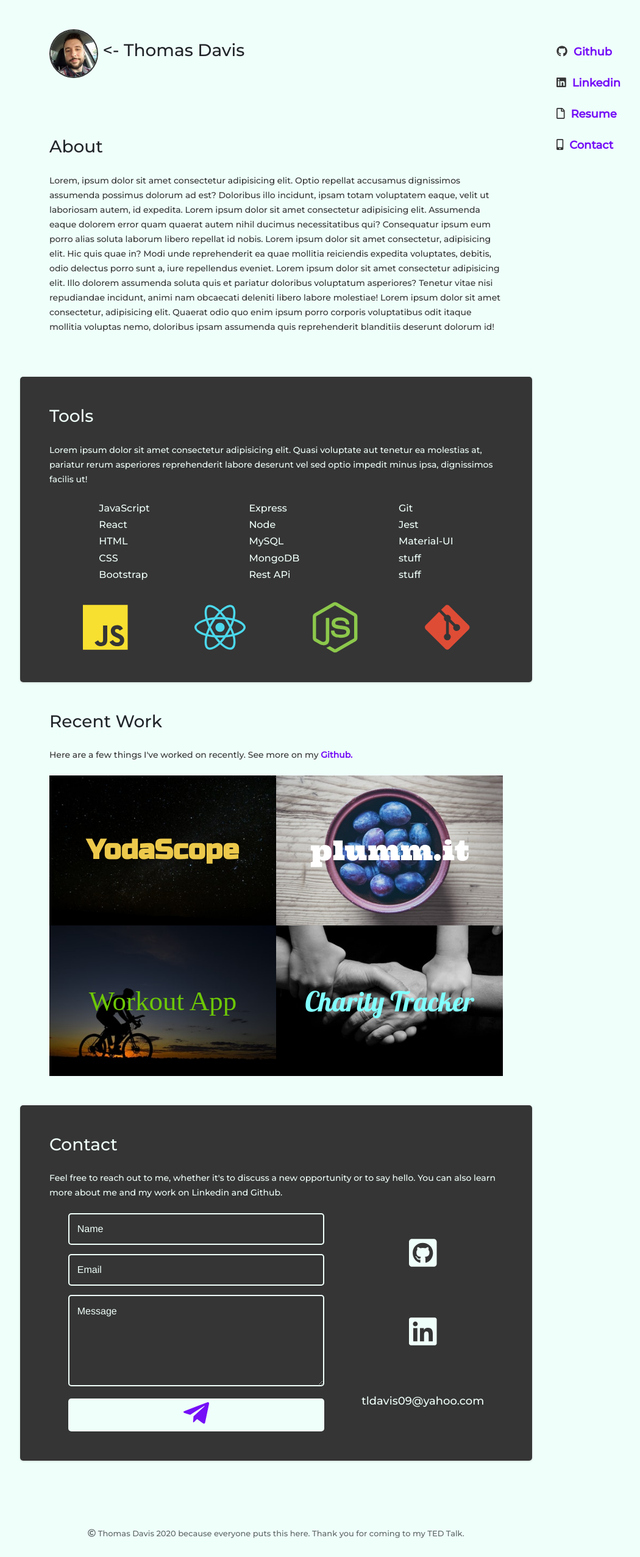
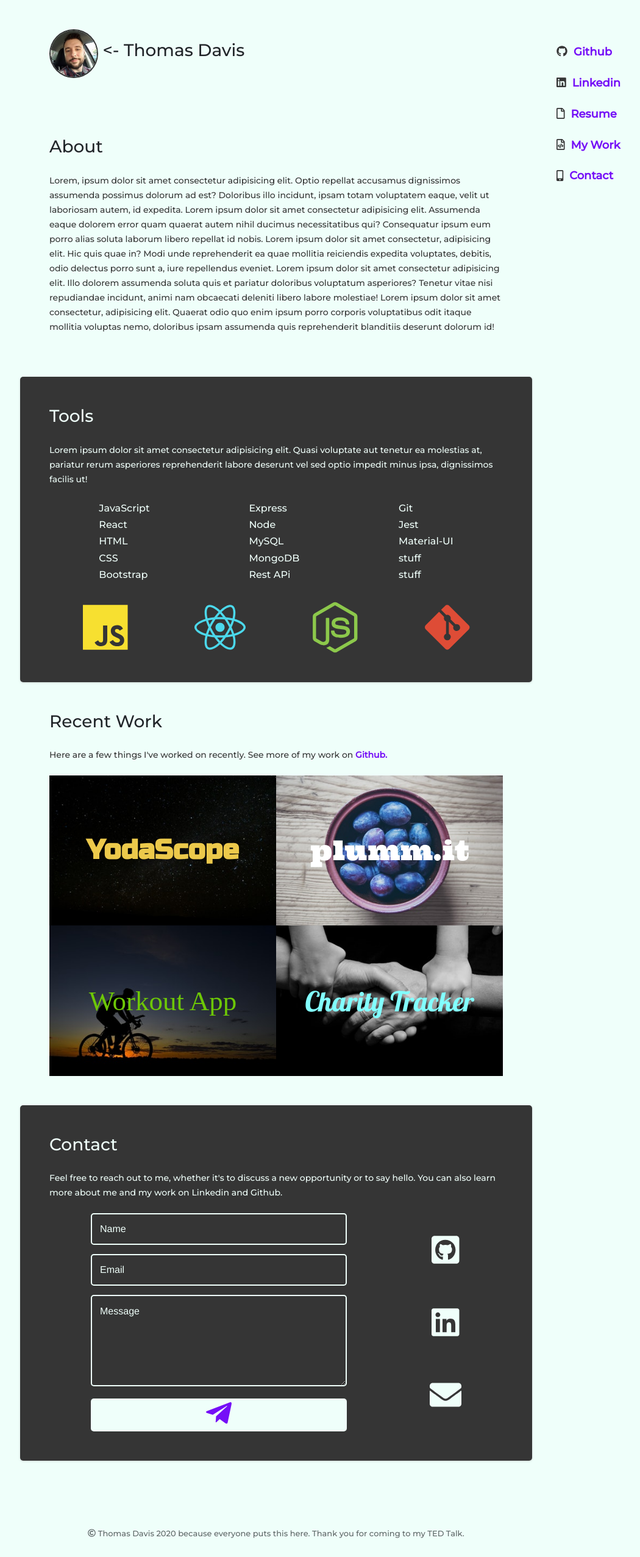
Before and after one commit to tldav/portfolio, a React (Create React App) app: page / in a window 1280 px wide. Shown: the whole page at 61% size, without its empty margins (187-1237 px from the left). Built offline with nearby package versions, Linux system fonts and the light colour scheme; a web font is replaced by a local one.

Commit message:
the contact section is complete. Hopefully I can find an elegant way to list my email somewhere on the page in the future instead of just having the email fa icon.

```diff
--- a/src/components/NavList.jsx
+++ b/src/components/NavList.jsx
@@ -1,8 +1,8 @@
 import React from "react";
 import { FontAwesomeIcon } from "@fortawesome/react-fontawesome";
 import { faGithub, faLinkedin } from "@fortawesome/free-brands-svg-icons";
-import { faFile } from "@fortawesome/free-regular-svg-icons";
-import { faMobileAlt } from "@fortawesome/free-solid-svg-icons";
+import { faFile, faFileCode } from "@fortawesome/free-regular-svg-icons";
+import { faMobileAlt, faCode } from "@fortawesome/free-solid-svg-icons";
 import "../stylesheets/Nav.css";
 
 const NavList = () => {
@@ -39,6 +39,12 @@ const NavList = () => {
 				<FontAwesomeIcon className="pap" icon={faFile} />{" "}
 			</li>
 			<li>
+				<a href="#projects" rel="noopener noreferrer">
+					My Work
+				</a>
+				<FontAwesomeIcon className="pap" icon={faFileCode} />
+			</li>
+			<li>
 				<a href="#contact" rel="noopener noreferrer">
 					Contact
 				</a>
--- a/src/sections/Contact.jsx
+++ b/src/sections/Contact.jsx
@@ -2,16 +2,10 @@ import React, { useState } from "react";
 import { FontAwesomeIcon } from "@fortawesome/react-fontawesome";
 import {
 	faTelegramPlane,
-	faGithub,
 	faLinkedin,
-	faLinkedinIn,
 	faGithubSquare
 } from "@fortawesome/free-brands-svg-icons";
-import {
-	faSquare,
-	faCircle,
-	faChevronDown
-} from "@fortawesome/free-solid-svg-icons";
+import { faEnvelope } from "@fortawesome/free-solid-svg-icons";
 import "../stylesheets/Contact.css";
 
 const Contact = () => {
@@ -37,11 +31,6 @@ const Contact = () => {
 	return (
 		<div className="stage dark" id="contact">
 			<h1>Contact </h1>
-			{/* <p>
-				here's a form contact me blah blah fill it out or don't red fox
-				jumped over the sleepy dog while the cat watched from the
-				closet.{" "}
-			</p> */}
 			<p>
 				Feel free to reach out to me, whether it's to discuss a new
 				opportunity or to say hello. You can also learn more about me
@@ -54,8 +43,9 @@ const Contact = () => {
 					action="https://formspree.io/xleppyja"
 					method="POST"
 				>
-					{/* <p>here's a form contact me blah</p> */}
-					{/* <label htmlFor="name">Name</label> */}
+					{/* <label htmlFor="name" style={{fontSize: "15px"}}>
+						Use the form or email to tldavis09@yahoo.com
+					</label> */}
 					<input
 						className="input-style"
 						type="text"
@@ -64,8 +54,6 @@ const Contact = () => {
 						onFocus={(e) => (e.target.placeholder = "")}
 						onBlur={(e) => (e.target.placeholder = "Name")}
 					/>
-					{/* <label htmlFor="email">Email</label> */}
-
 					<input
 						className="input-style"
 						type="email"
@@ -74,8 +62,6 @@ const Contact = () => {
 						onFocus={(e) => (e.target.placeholder = "")}
 						onBlur={(e) => (e.target.placeholder = "Email")}
 					/>
-					{/* <label htmlFor="message">Message</label> */}
-
 					<textarea
 						className="input-style"
 						rows="4"
@@ -103,12 +89,9 @@ const Contact = () => {
 				</form>
 
 				<div className="contact-info-flex-container">
-					{/* <FontAwesomeIcon
-						className="contact-icons absol purple layer-2 square"
-						icon={faSquare}
-					/> */}
 					<FontAwesomeIcon
 						className="contact-icons"
+						title="https://www.github.com/tldav"
 						icon={faGithubSquare}
 						onClick={() =>
 							window.open(
@@ -119,6 +102,7 @@ const Contact = () => {
 					/>
 					<FontAwesomeIcon
 						className="contact-icons"
+						title="https://www.linkedin.com/in/tldav/"
 						icon={faLinkedin}
 						onClick={() =>
 							window.open(
@@ -127,24 +111,14 @@ const Contact = () => {
 							)
 						}
 					/>
-					{/* <a
-						href="https://www.linkedin.com/in/tldav/"
-						target="_blank"
-						rel="noopener noreferrer"
-					>
-						<FontAwesomeIcon
-							className="contact-icons"
-							icon={faLinkedin}
-						/>
-					</a> */}
-					<h6
+					<FontAwesomeIcon
 						className="contact-icons"
+						title="tldavis09@yahoo.com"
+						icon={faEnvelope}
 						onClick={() =>
 							window.open("mailto:tldavis09@yahoo.com")
 						}
-					>
-						tldavis09@yahoo.com
-					</h6>
+					/>
 				</div>
 			</div>
 		</div>
--- a/src/sections/Projects.jsx
+++ b/src/sections/Projects.jsx
@@ -16,8 +16,8 @@ const Projects = () => {
 		<div id="projects" className="stage">
 			<h1>Recent Work</h1>
 			<p>
-				Here are a few things I've worked on recently. See more on my{" "}
-				{githubLink}
+				Here are a few things I've worked on recently. See more of my
+				work on {githubLink}
 			</p>
 			<div className="proj-container">
 				{projectInfo.map((project) => {
--- a/src/stylesheets/Contact.css
+++ b/src/stylesheets/Contact.css
@@ -74,14 +74,21 @@
 
 .contact-icons:hover {
 	transform: scale(1.25);
-	/* background-color: #750ff7; */
 }
 
-.contact-info-flex-container h6 {
+.success {
 	font-size: 18px;
+	font-weight: bolder;
+	text-align: center;
+}
+.error {
+	font-weight: bolder;
+	font-size: 18px;
+	text-align: center;
+	color: rgb(235, 108, 129);
 }
 
-@media (max-width: 430px) {
+@media (max-width: 300px) {
 	.contact-icons {
 		font-size: 38px;
 	}
@@ -91,7 +98,16 @@
 	}
 }
 
-@media (max-width: 687px) {
+@media (max-width: 470px) {
+	.contact-info-flex-container {
+		justify-content: space-between;
+	}
+	.contact-icons {
+		margin: 0;
+	}
+}
+
+@media (max-width: 615px) {
 	.contact-flex-container {
 		flex-flow: column-reverse wrap;
 	}
@@ -100,98 +116,9 @@
 	}
 	.contact-info-flex-container {
 		flex-flow: row wrap;
-		/* text-align: left; */
-		justify-content: space-around;
-		padding: 40px 0;
+		justify-content: space-between;
 		align-items: center;
-	}
-	.contact-icons {
-		/* margin: 0 auto; */
-		/* padding: 20px; */
-	}
-
-	.contact-info-flex-container h6 {
-		margin: 0 auto;
-		/* padding-top: 20px; */
+		margin-bottom: 35px;
+		margin-top: 13px;
 	}
 }
-
-/* next breakpoint? 467 is when the row first wraps  ----- 525 is next breakpoint? i think  */
-
-@media (max-width: 705px) and (min-width: 688px) {
-	.contact-flex-container {
-		justify-content: space-between;
-	}
-}
-
-.square {
-	/* margin-left: -20%; */
-	color: rgb(53, 53, 53);
-	/* z-index: -1; */
-}
-
-.square:hover {
-	color: #750ff7;
-	margin-left: -20%;
-}
-
-.github {
-	/* margin-left: -20%; */
-	/* color: rgb(53, 53, 53); */
-	/* z-index: 200; */
-}
-
-/* .da-grid {
-	display: grid;
-}
-
-.layer-1,
-.layer-2 {
-	grid-column: 1;
-	grid-column: 1;
-} */
-
-/* .rela {
-	position: relative;
-}
-
-.absol {
-	position: absolute;
-}
-
-.purple {
-	color: #750ff7;
-	color: black;
-	transition: all 0.2s ease-in-out;
-}
-
-.white {
-	color: #effffa;
-	transition: all 0.2s ease-in-out;
-	z-index: 1;
-}
-
-.purple:hover {
-	color: #effffa;
-	color: #750ff7;
-}
-
-.white:hover {
-	color: #750ff7;
-	z-index: 100;
-	z-index: 1;
-} */
-
-.success {
-	/* color: rgb(50, 218, 50); */
-	font-size: 18px;
-	font-weight: bolder;
-	text-align: center;
-}
-.error {
-	font-weight: bolder;
-	color: rgb(255, 0, 0);
-	font-size: 18px;
-	text-align: center;
-	color: rgb(235, 108, 129);
-}
```
